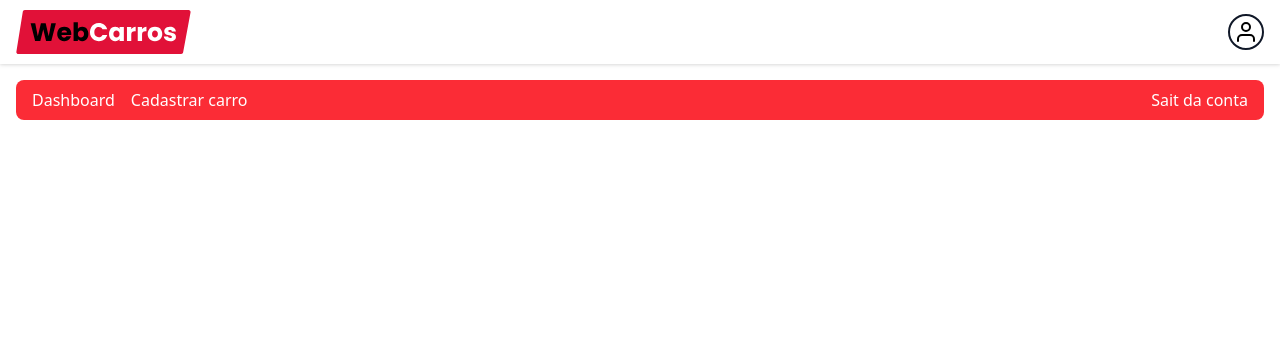
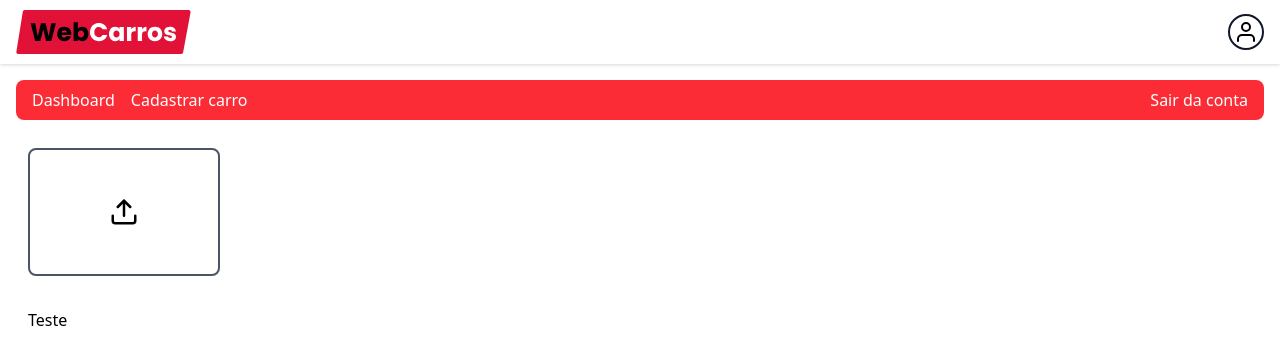
Before and after one commit to RockNicolas/CarHub, a React (Vite) app: page /dashboard/new in a window 1280 px wide. Shown: the top 364 px of the page. Built offline with nearby package versions, Linux system fonts and the light colour scheme; no server answers; sample sign-in values are in the browser's storage.

Commit message:
Cadastro de veiculo

```diff
--- a/src/components/PainellHeader/PainelHeader.tsx
+++ b/src/components/PainellHeader/PainelHeader.tsx
@@ -18,7 +18,7 @@ export function DashboardHeader(){
             </Link>
 
             <button  className='ml-auto' onClick={handleLogout}>
-                Sait da conta
+                Sair da conta
             </button>
         </div>
     )
--- a/src/pages/Dashboard/new/New.tsx
+++ b/src/pages/Dashboard/new/New.tsx
@@ -1,10 +1,25 @@
 import { Container } from '../../../components/container/Container'
 import { DashboardHeader } from '../../../components/PainellHeader/PainelHeader'
+import { FiUpload  } from 'react-icons/fi'
 
 export function New(){
     return (
       <Container>
           <DashboardHeader/>
+            <div className='w-full bg-white p-3 rounded-lg flex flex-col sm:flex-row items-center gap-2'>
+              <button className='border-2 w-48 rounded-lg flex items-center justify-center cursor-pointer border-gray-600 h-32 md:w-48'>
+                <div className='absolute cursor-pointer'>
+                  <FiUpload size={30} color='#000' />
+                </div>
+                <div className='cursor-pointer'>
+                  <input type="file" accept='image/' className='cursor-pointer opacity-0' />
+                </div>
+              </button>
+            </div>
+
+            <div className='w-full bg-white p-3 rounded-lg flex flex-col sm:flex-row items-center gap-2 mt-2'>
+              <h1>Teste</h1>
+            </div>
       </Container>
     )
   }
```
